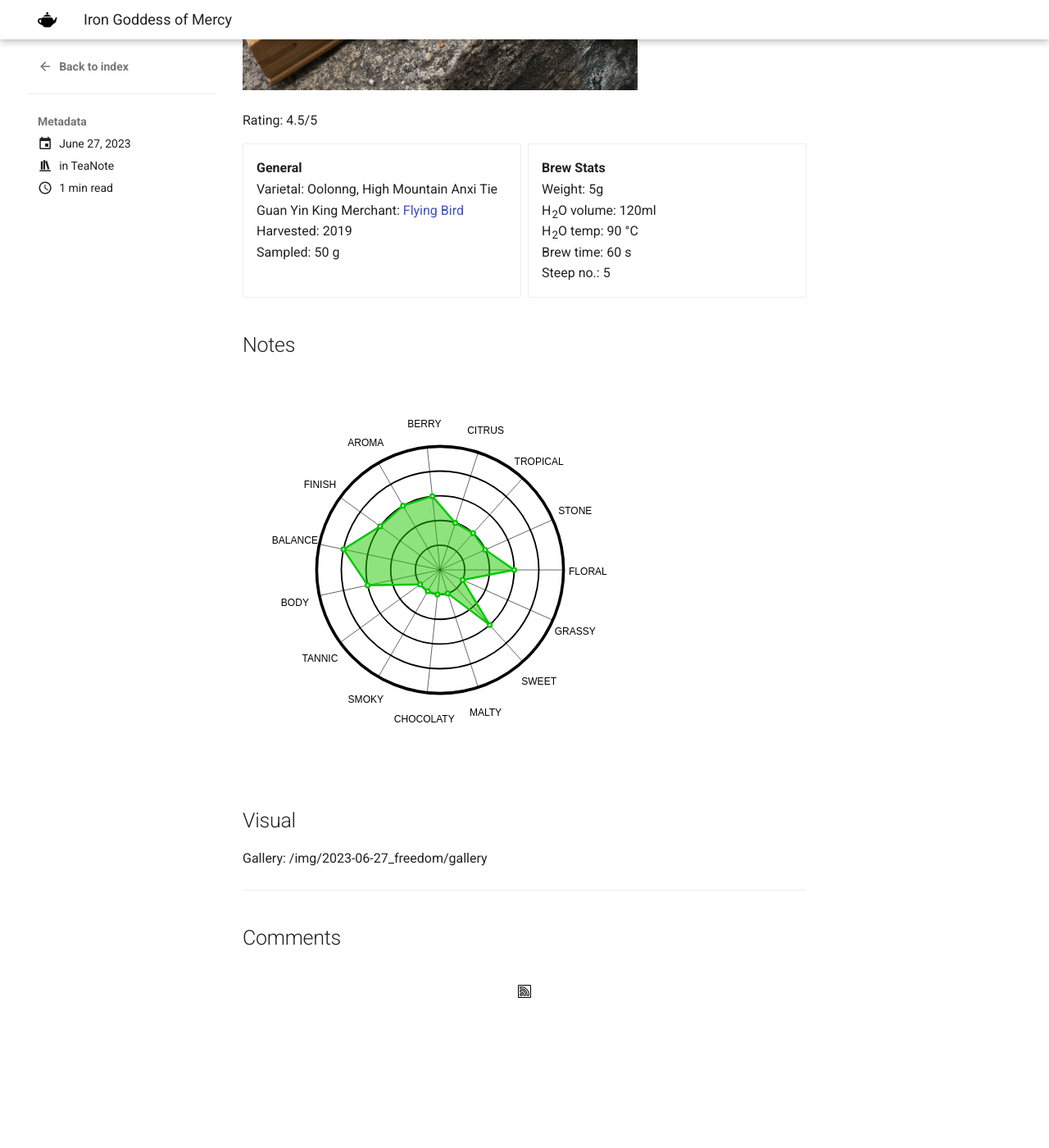
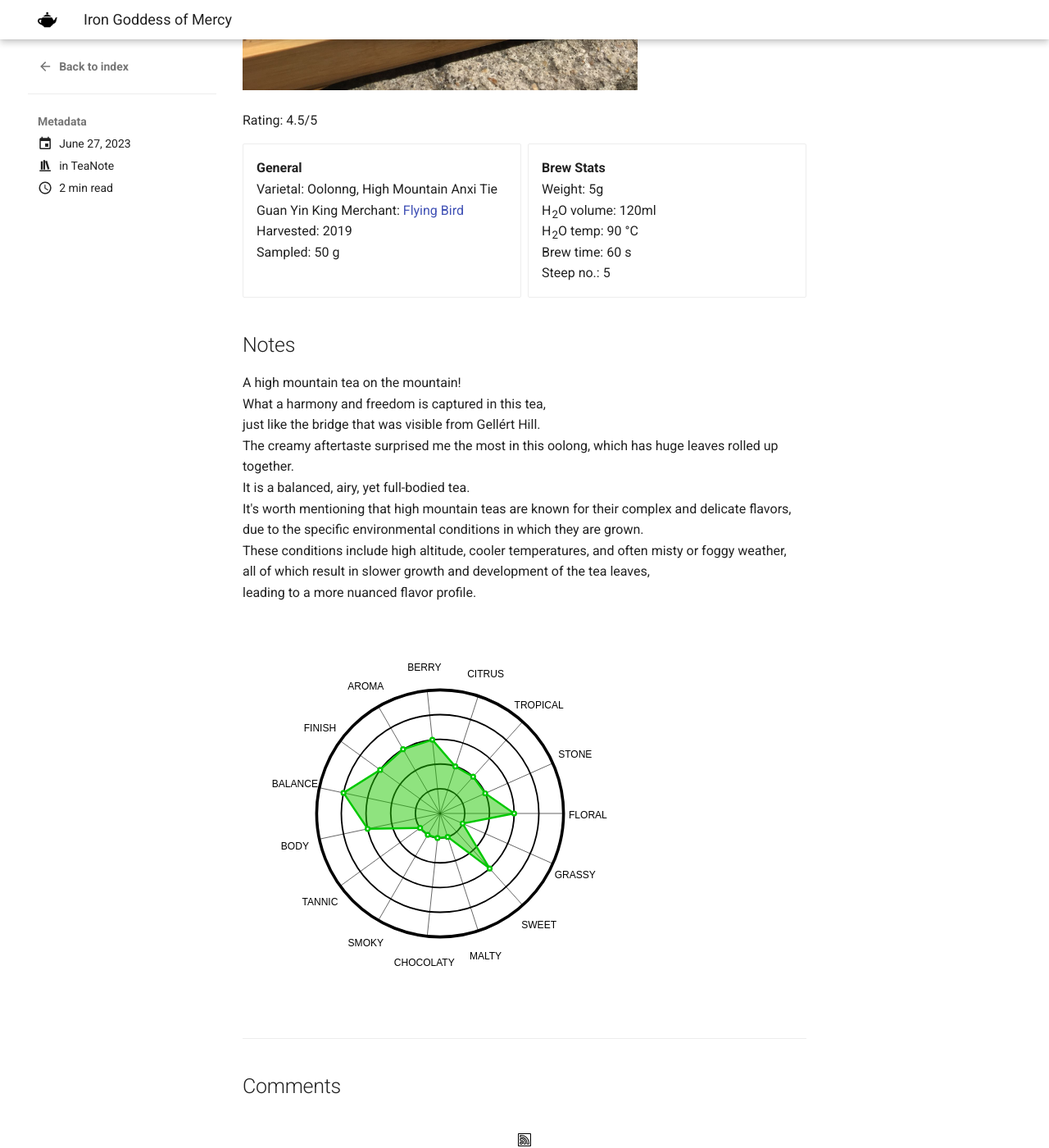
Before and after one commit to pmamico/teanotes, an MkDocs documentation site: the page built from docs/blog/posts/2023-06-27_freedom.md, in a window 1280 px wide and 1400 px high, scrolled down 752 px. Shown: the whole window at 82% size. Built offline with MkDocs 1.6.1 and Material for MkDocs 9.7.7, drawn with Linux system fonts in a browser that asks for light colours; comment, search, counter and statistics services are not loaded; before the commit the page ends 1971 px from its top, so only the background shows below that.

Commit message:
magashegyi

```diff
--- a/docs/blog/posts/2023-06-27_freedom.md
+++ b/docs/blog/posts/2023-06-27_freedom.md
@@ -8,7 +8,7 @@ tags:
 ---
 # Iron Goddess of Mercy
 
-<img src="/img/2023-06-27_freedom/preview.jpg" width="70%"></img>
+<img src="/img/2023-06-27_freedom/preview.jpeg" width="70%"></img>
 
 <!-- more -->
 
@@ -30,11 +30,15 @@ Steep no.: 5
 
 ## Notes
 
-
+A high mountain tea on the mountain!
+What a harmony and freedom is captured in this tea,
+just like the bridge that was visible from Gellért Hill.
+The creamy aftertaste surprised me the most in this oolong, which has huge leaves rolled up together.
+It is a balanced, airy, yet full-bodied tea.
+It's worth mentioning that high mountain teas are known for their complex and delicate flavors,
+due to the specific environmental conditions in which they are grown.
+These conditions include high altitude, cooler temperatures, and often misty or foggy weather,
+all of which result in slower growth and development of the tea leaves,
+leading to a more nuanced flavor profile.
 
 <img src="/img/2023-06-27_freedom/wheel.svg" width="70%"></img>
-
-
-## Visual
-
-Gallery: /img/2023-06-27_freedom/gallery
```
Also changed, not shown: docs/img/2023-06-27_freedom/preview.jpeg (renamed from docs/img/2023-06-27_freedom/gallery/IMG_1831.jpeg), docs/img/2023-06-27_freedom/preview.jpg (deleted), 3 other files.
